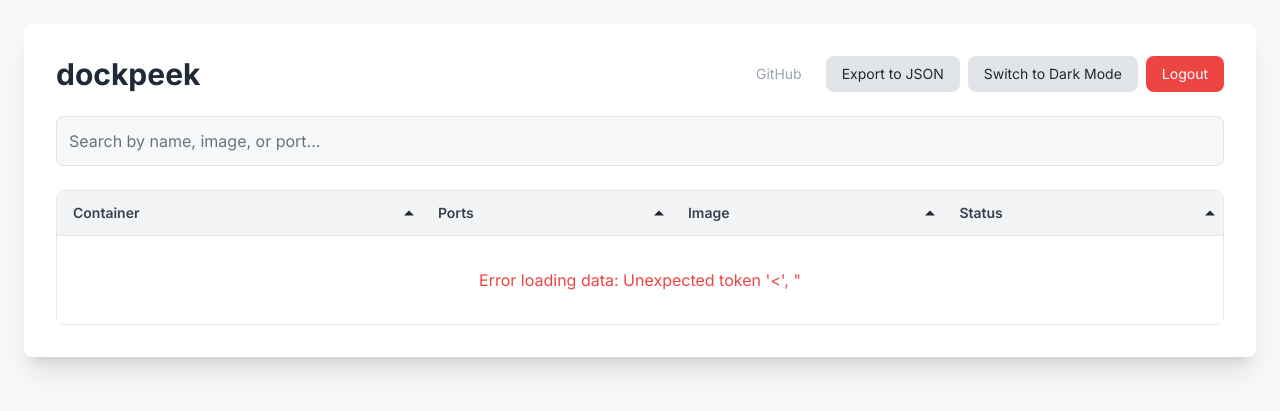
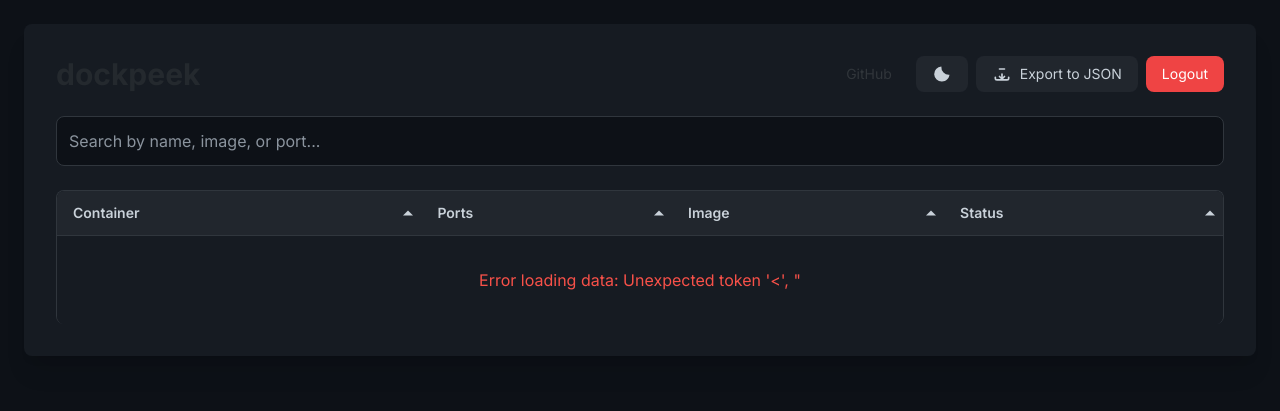
Before and after one commit to n2k/dockpeek, a Flask app: template templates/index.html in a window 1280 px wide. Shown: the top 411 px of the page. Run offline with Flask 3, Linux system fonts and the light colour scheme; the template is opened without the code that fills it, so the values that code supplies are empty; parts of the project's set-up code (start-up, migrations or seed data) failed here and were passed over; some libraries are stand-ins or nearby versions.

Commit message:
feat: added icons for toggling dark mode

```diff
--- a/templates/index.html
+++ b/templates/index.html
@@ -319,13 +319,17 @@
           class="text-gray-400 hover:text-gray-500 no-underline mr-4">
           GitHub
         </a>
+        <button id="theme-switcher" title="Switch Theme"
+          class="p-2 bg-gray-200 text-gray-700 rounded-lg hover:bg-gray-300 transition duration-150 ease-in-out focus:outline-none focus:ring-2 focus:ring-gray-400 focus:ring-opacity-75">
+          <span id="theme-icon"> </span>
+        </button>
         <button id="export-json-button"
-          class="px-4 py-2 bg-gray-200 text-gray-700 rounded-lg hover:bg-gray-300 transition duration-150 ease-in-out focus:outline-none focus:ring-2 focus:ring-gray-400 focus:ring-opacity-75">
-          Export to JSON
-        </button>
-        <button id="theme-switcher"
-          class="px-4 py-2 bg-gray-200 text-gray-700 rounded-lg hover:bg-gray-300 transition duration-150 ease-in-out focus:outline-none focus:ring-2 focus:ring-gray-400 focus:ring-opacity-75">
-          Switch to Dark Mode
+          class="flex items-center space-x-2 px-4 py-2 bg-gray-200 text-gray-700 rounded-lg hover:bg-gray-300 transition duration-150 ease-in-out focus:outline-none focus:ring-2 focus:ring-gray-400 focus:ring-opacity-75">
+          <svg xmlns="http://www.w3.org/2000/svg" class="w-5 h-5" fill="none" viewBox="0 0 24 24" stroke="currentColor">
+            <path stroke-linecap="round" stroke-linejoin="round" stroke-width="2"
+              d="M4 16v1a2 2 0 002 2h12a2 2 0 002-2v-1M12 12v6m0 0l-3-3m3 3l3-3m-6-9h6" />
+          </svg>
+          <span>Export to JSON</span>
         </button>
         <a href="/logout" id="logout-button"
           class="px-4 py-2 bg-red-500 text-white rounded-lg hover:bg-red-600 transition duration-150 ease-in-out focus:outline-none focus:ring-2 focus:ring-red-400 focus:ring-opacity-75">
@@ -339,12 +343,12 @@
         class="w-full p-3 border border-gray-300 rounded-lg focus:outline-none focus:ring-2 focus:ring-blue-500 focus:border-transparent" />
     </div>
 
-    <div id="container-table-wrapper" class="overflow-x-auto rounded-lg overflow-hidden">
-      <table class="min-w-full bg-white border border-gray-200 rounded-lg">
+    <div id="container-table-wrapper"
+      class="overflow-x-auto rounded-lg overflow-hidden border-t border-x border-gray-200">
+      <table class="min-w-full bg-white">
         <thead class="bg-gray-100">
           <tr>
-            <th
-              class="py-3 px-4 text-left text-sm font-semibold text-gray-700 border-b border-gray-200 rounded-tl-lg sortable-header"
+            <th class="py-3 px-4 text-left text-sm font-semibold text-gray-700 border-b border-gray-200 sortable-header"
               data-sort-column="name">
               Container
             </th>
@@ -356,8 +360,7 @@
               data-sort-column="image">
               Image
             </th>
-            <th
-              class="py-3 px-4 text-left text-sm font-semibold text-gray-700 border-b border-gray-200 rounded-tr-lg sortable-header"
+            <th class="py-3 px-4 text-left text-sm font-semibold text-gray-700 border-b border-gray-200 sortable-header"
               data-sort-column="status">
               Status
             </th>
@@ -376,41 +379,43 @@
 
   <script>
     document.addEventListener("DOMContentLoaded", () => {
-      let allContainersData = []; // Store raw fetched data
-      let displayedContainers = []; // Store the currently filtered and sorted containers
-      let currentSortColumn = "name"; // Default sort column
-      let currentSortDirection = "asc"; // Default sort direction
+      let allContainersData = []; // Stores the raw fetched container data.
+      let displayedContainers = []; // Stores the currently filtered and sorted containers for display.
+      let currentSortColumn = "name"; // Default column for sorting.
+      let currentSortDirection = "asc"; // Default sorting direction.
       const searchInput = document.getElementById("search-input");
-      const themeSwitcher = document.getElementById("theme-switcher");
       const body = document.body;
 
       /**
        * Renders the container table based on the provided data, sort column, and sort direction.
-       * @param {Array<Object>} containers - The array of container objects.
+       * @param {Array<Object>} containers - The array of container objects to display.
        * @param {string} sortColumn - The column to sort by (e.g., 'name', 'image', 'status').
        * @param {string} sortDirection - The sort direction ('asc' or 'desc').
        */
       function displayContainers(containers, sortColumn, sortDirection) {
-        // Create a shallow copy to avoid modifying the original array
+        // Create a shallow copy to avoid modifying the original array during sorting.
         const sorted = [...containers];
 
-        // Apply sorting based on the chosen column and direction
+        // Apply sorting based on the chosen column and direction.
         sorted.sort((a, b) => {
           let valA = a[sortColumn];
           let valB = b[sortColumn];
 
-          // Special handling for status to ensure 'running' is always before 'exited' in asc, or after in desc
+          // Special handling for status to ensure 'running' is always before 'exited' (or vice-versa).
           if (sortColumn === "status") {
             const statusOrder = { running: 1, exited: 2 };
             valA = statusOrder[valA] || 0;
             valB = statusOrder[valB] || 0;
           } else if (sortColumn === "ports") {
-            // Sort by first host port number (numeric), or 0 if not available
+            // Sort by the first host port number (numeric), or 0 if not available.
             const getFirstPort = (container) =>
-              container.ports.length > 0 ? parseInt(container.ports[0].host_port, 10) : 0;
+              container.ports.length > 0
+                ? parseInt(container.ports[0].host_port, 10)
+                : 0;
             valA = getFirstPort(a);
             valB = getFirstPort(b);
           } else if (typeof valA === "string" && typeof valB === "string") {
+            // Perform case-insensitive string comparison for other columns.
             valA = valA.toLowerCase();
             valB = valB.toLowerCase();
           }
@@ -424,7 +429,7 @@
           return 0;
         });
 
-        displayedContainers = sorted; // Update the displayedContainers array
+        displayedContainers = sorted; // Update the array holding currently displayed containers.
 
         let html = "";
         if (sorted.length === 0) {
@@ -440,7 +445,7 @@
                     `<a href="${p.link}" target="_blank" class="badge text-bg-dark me-1 rounded">${p.host_port}</a> <small class="text-secondary">→ ${p.container_port}</small>`
                 )
                 .join("<br>")
-              : `<span class="text-muted">none</span>`;
+              : `<span class="text-muted" style="padding-left: 15px;">none</span>`;
 
             html += `
                             <tr class="hover:bg-gray-50 transition duration-150 ease-in-out">
@@ -462,7 +467,7 @@
 
         document.getElementById("container-rows").innerHTML = html;
 
-        // Update header classes for sort indicators
+        // Update header classes to show sort indicators (arrow up/down).
         document.querySelectorAll(".sortable-header").forEach((header) => {
           header.classList.remove("asc", "desc");
           if (header.dataset.sortColumn === sortColumn) {
@@ -472,7 +477,8 @@
       }
 
       /**
-       * Filters and displays containers based on search input and current sort settings.
+       * Filters containers based on the search input value and then displays them
+       * according to the current sort settings.
        */
       function filterAndDisplayContainers() {
         const searchTerm = searchInput.value.toLowerCase().trim();
@@ -496,7 +502,9 @@
         );
       }
 
-      // Function to fetch data from the Flask backend
+      /**
+       * Fetches container data from the Flask backend.
+       */
       async function fetchContainerData() {
         try {
           const response = await fetch("/data");
@@ -504,7 +512,7 @@
             throw new Error(`HTTP error! status: ${response.status}`);
           }
           allContainersData = await response.json();
-          filterAndDisplayContainers();
+          filterAndDisplayContainers(); // Filter and display data after fetching.
         } catch (error) {
           console.error("Error fetching container data:", error);
           document.getElementById(
@@ -514,29 +522,56 @@
       }
 
       // --- Theme Switcher Logic ---
+      const themeSwitcher = document.getElementById("theme-switcher");
+      const themeIcon = document.getElementById("theme-icon");
+
+      /**
+       * Applies the selected theme to the body and updates the theme icon.
+       * @param {string} theme - The theme to apply ('dark' or 'light').
+       */
       function applyTheme(theme) {
         if (theme === "dark") {
           body.classList.add("dark-mode");
-          themeSwitcher.textContent = "Switch to Light Mode";
+          themeIcon.innerHTML = `
+              <svg xmlns="http://www.w3.org/2000/svg" class="w-5 h-5" fill="currentColor" viewBox="0 0 24 24">
+                <path d="M21 12.79A9 9 0 0111.21 3
+                         7 7 0 0012 21c4.97 0 9-4.03
+                         9-9 0-.07 0-.14-.01-.21z" />
+              </svg>
+            `; // Moon icon
         } else {
           body.classList.remove("dark-mode");
-          themeSwitcher.textContent = "Switch to Dark Mode";
+          themeIcon.innerHTML = `
+              <svg xmlns="http://www.w3.org/2000/svg" class="w-5 h-5" fill="none"
+                   viewBox="0 0 24 24" stroke="currentColor" stroke-width="1.5">
+                <circle cx="12" cy="12" r="4" />
+                <line x1="12" y1="2" x2="12" y2="4" />
+                <line x1="12" y1="20" x2="12" y2="22" />
+                <line x1="5" y1="5" x2="6.5" y2="6.5" />
+                <line x1="17.5" y1="17.5" x2="19" y2="19" />
+                <line x1="2" y1="12" x2="4" y2="12" />
+                <line x1="20" y1="12" x2="22" y2="12" />
+                <line x1="5" y1="19" x2="6.5" y2="17.5" />
+                <line x1="17.5" y1="6.5" x2="19" y2="5" />
+              </svg>
+            `; // Sun icon
         }
-        localStorage.setItem("theme", theme); // Persist theme preference
+
+        localStorage.setItem("theme", theme); // Save theme preference to local storage.
       }
+      // --- End Theme Switcher Logic ---
 
-      // Load theme preference from localStorage on page load
-      const savedTheme = localStorage.getItem("theme") || "light"; // Default to light
+      // Load saved theme preference or default to 'dark'.
+      const savedTheme = localStorage.getItem("theme") || "dark";
       applyTheme(savedTheme);
 
-      // Toggle theme on button click
+      // Toggle theme on button click.
       themeSwitcher.addEventListener("click", () => {
         const newTheme = body.classList.contains("dark-mode")
           ? "light"
           : "dark";
         applyTheme(newTheme);
       });
-      // --- End Theme Switcher Logic ---
 
       // --- Export to JSON Logic ---
       const exportJsonButton = document.getElementById("export-json-button");
@@ -547,44 +582,49 @@
           return;
         }
 
-        const proceed = confirm("Are you sure you want to download the JSON file?");
+        const proceed = confirm(
+          "Are you sure you want to download the JSON file?"
+        );
         if (!proceed) return;
 
+        // Convert displayed container data to a JSON string with pretty printing.
         const jsonContent = JSON.stringify(displayedContainers, null, 2);
         const blob = new Blob([jsonContent], { type: "application/json" });
         const link = document.createElement("a");
         const url = URL.createObjectURL(blob);
         link.setAttribute("href", url);
-        link.setAttribute("download", "dockpeek_containers.json");
-        link.style.visibility = "hidden";
+        link.setAttribute("download", "dockpeek_containers.json"); // Set the download file name.
+        link.style.visibility = "hidden"; // Hide the link.
         document.body.appendChild(link);
-        link.click();
-        document.body.removeChild(link);
+        link.click(); // Programmatically click the link to trigger download.
+        document.body.removeChild(link); // Clean up the temporary link.
       });
       // --- End Export to JSON Logic ---
 
-      // Initial fetch and display of containers when the page loads
+      // Initial fetch and display of containers when the page loads.
       fetchContainerData();
 
-      // Add event listeners for sorting
+      // Add event listeners for sorting table headers.
       document.querySelectorAll(".sortable-header").forEach((header) => {
         header.addEventListener("click", () => {
           const column = header.dataset.sortColumn;
           if (column === currentSortColumn) {
+            // If the same column is clicked, toggle sort direction.
             currentSortDirection =
               currentSortDirection === "asc" ? "desc" : "asc";
           } else {
+            // If a new column is clicked, set it as the sort column and default to ascending.
             currentSortColumn = column;
             currentSortDirection = "asc";
           }
-          filterAndDisplayContainers();
+          filterAndDisplayContainers(); // Re-filter and display with new sort settings.
         });
       });
 
-      // Add event listener for search input
+      // Add event listener for search input to filter containers in real-time.
       searchInput.addEventListener("input", filterAndDisplayContainers);
 
-      // Optional: Auto-refresh data every 5 seconds
+      // Optional: Auto-refresh data every 5 seconds (uncomment to enable).
       // setInterval(fetchContainerData, 5000);
     });
   </script>
```
